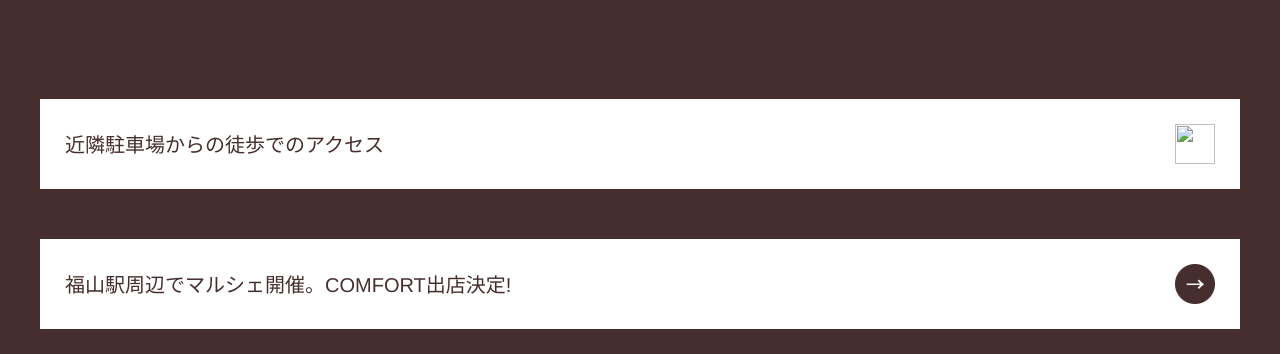
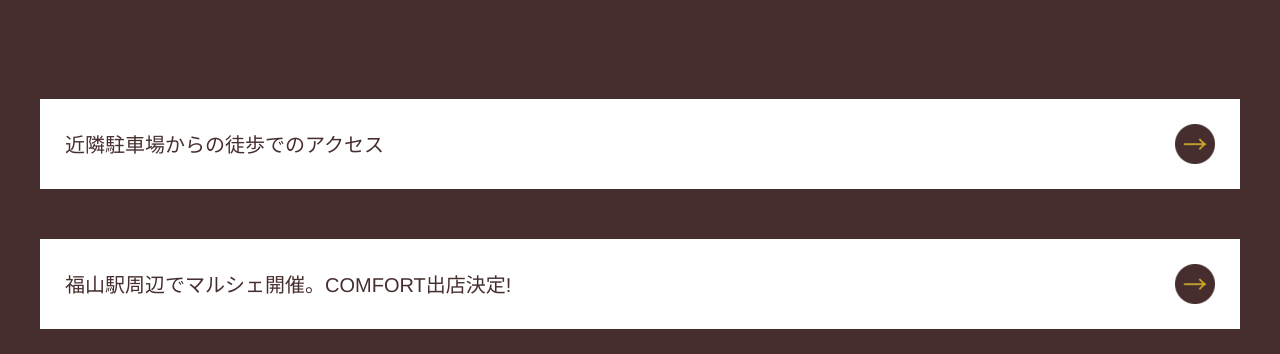
Before and after one commit to m9766795-pixel/cafe-portfolio, a plain HTML site: page index.html in a window 1280 px wide. Shown: the part 5210-5564 px from the top of the page. Drawn offline with Linux system fonts and the light colour scheme.

Commit message:
Replace image source with arrow-ye.jpg

```diff
--- a/index.html
+++ b/index.html
@@ -193,7 +193,7 @@
         <a href="#">
           <div class="meta-details">
             <p class="meta-line">近隣駐車場からの徒歩でのアクセス</p>
-            <img src="images/→@2x.jpg" alt="" class="news-icon">
+            <img src="images/arrow-ye.jpg" alt="" class="news-icon">
           </div>
         </a>
       </article>
@@ -202,7 +202,7 @@
         <a href="#">
           <div class="meta-details">
             <p class="meta-line">福山駅周辺でマルシェ開催。<br class="sp">COMFORT出店決定!</p>
-            <img src="images/arrow-wh.jpg" alt="" class="news-icon">
+            <img src="images/arrow-ye.jpg" alt="" class="news-icon">
           </div>
         </a>
       </article>
```
